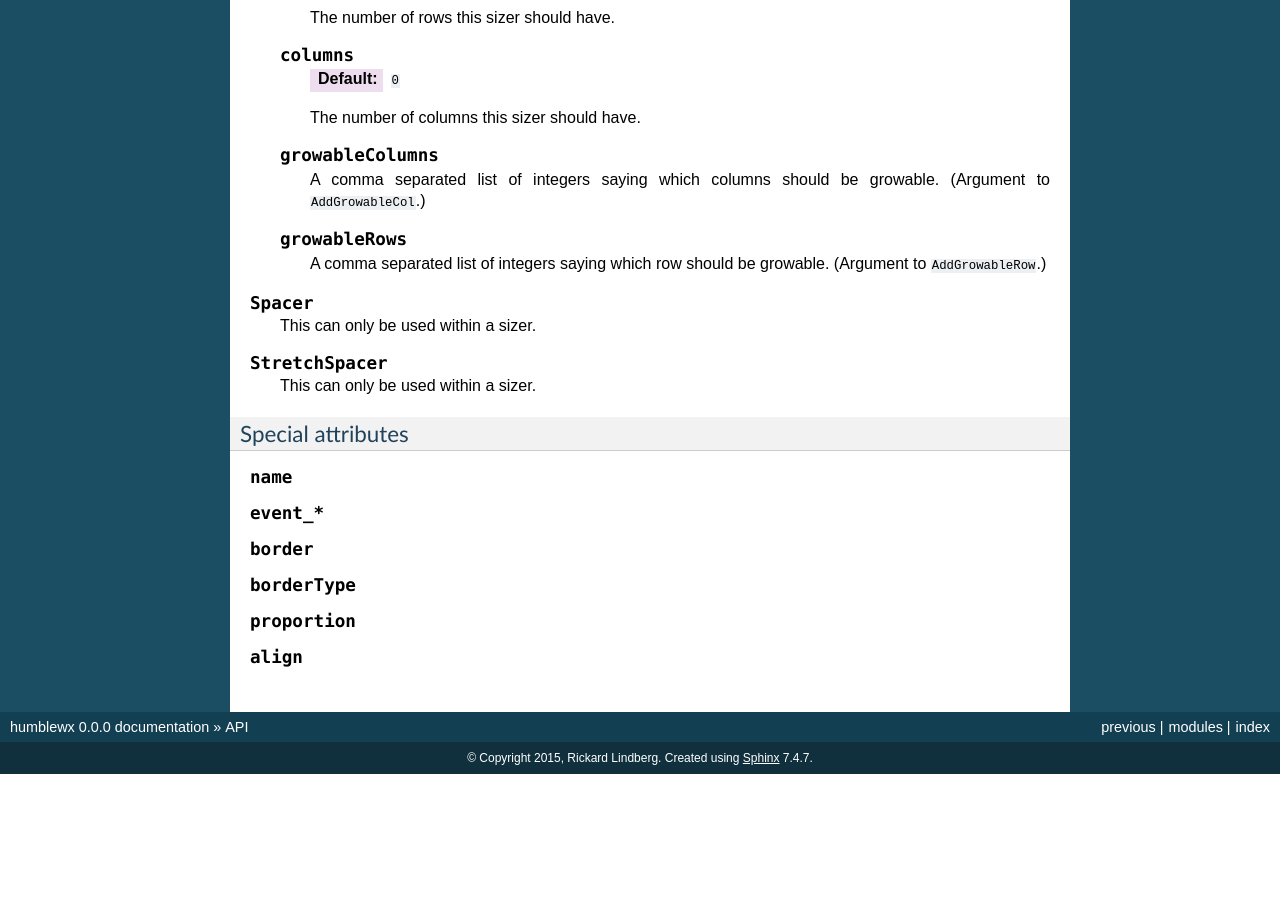
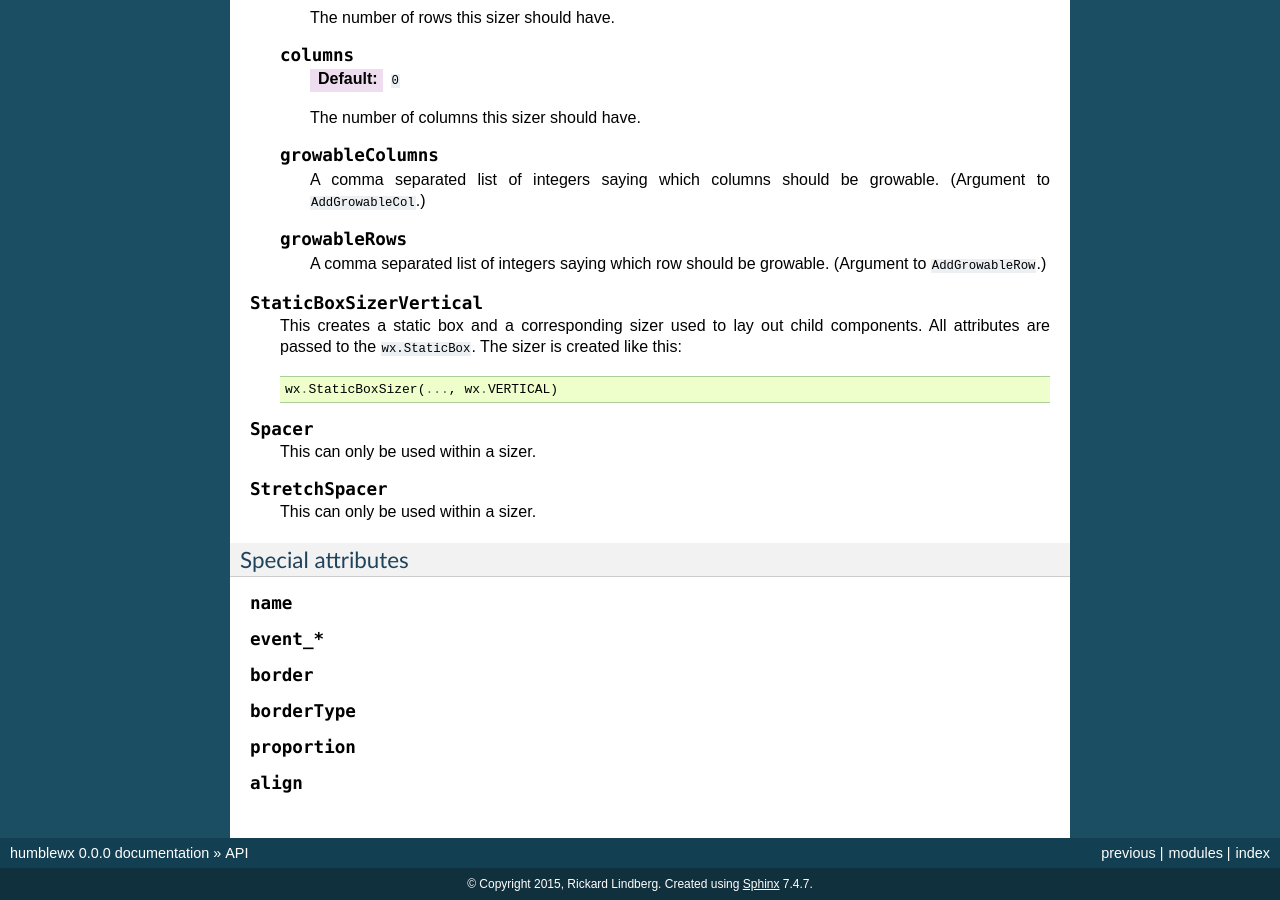
Before and after one commit to thetimelineproj/humblewx, a Sphinx documentation site: the page built from documentation/api.rst, in a window 1280 px wide and 900 px high, scrolled down 1955 px. Built offline with Sphinx 7.4.7, drawn with Linux system fonts in a browser that asks for light colours; before the commit the page ends 2729 px from its top, so only the background shows below that.

Commit message:
Problem: StaticBoxSizerVertical is not documented.

```diff
--- a/documentation/api.rst
+++ b/documentation/api.rst
@@ -141,6 +141,14 @@ Special nodes
         A comma separated list of integers saying which row should be growable.
         (Argument to ``AddGrowableRow``.)
 
+.. describe:: StaticBoxSizerVertical
+
+    This creates a static box and a corresponding sizer used to lay out child
+    components. All attributes are passed to the ``wx.StaticBox``. The sizer is
+    created like this::
+
+        wx.StaticBoxSizer(..., wx.VERTICAL)
+
 .. describe:: Spacer
 
     This can only be used within a sizer.
```
